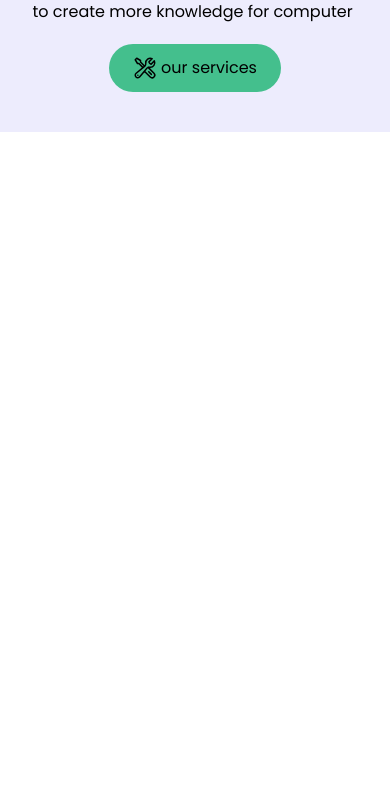
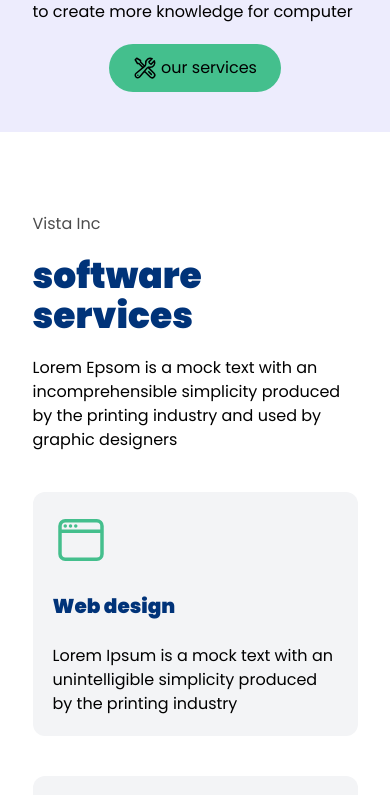
Before and after one commit to mohammadjamshidi8/learn-react__static-website-VISTHA, a React (Vite) app: page / in a window 390 px wide. Shown: the part 1163-1958 px from the top of the page. Before the commit the page ends 1295 px from the top, so only its background shows below. Built offline with nearby package versions, Linux system fonts and the light colour scheme.

Commit message:
style : responsive servies section

```diff
--- /dev/null
+++ b/src/Services.jsx
@@ -0,0 +1,41 @@
+import React from "react";
+import ServiceBox from "./components/ServiceBox";
+
+export default function Services() {
+
+
+    const serviceInfo = [
+        {id: 1,icon : 'M3 8.25V18a2.25 2.25 0 0 0 2.25 2.25h13.5A2.25 2.25 0 0 0 21 18V8.25m-18 0V6a2.25 2.25 0 0 1 2.25-2.25h13.5A2.25 2.25 0 0 1 21 6v2.25m-18 0h18M5.25 6h.008v.008H5.25V6ZM7.5 6h.008v.008H7.5V6Zm2.25 0h.008v.008H9.75V6Z',title: 'Web design',text: 'Lorem Ipsum is a mock text with an unintelligible simplicity produced by the printing industry'},
+        {id: 2,icon : 'M10.5 1.5H8.25A2.25 2.25 0 0 0 6 3.75v16.5a2.25 2.25 0 0 0 2.25 2.25h7.5A2.25 2.25 0 0 0 18 20.25V3.75a2.25 2.25 0 0 0-2.25-2.25H13.5m-3 0V3h3V1.5m-3 0h3m-3 18.75h3',title: 'Mobile programming',text: 'Lorem Ipsum is a mock text with an unintelligible simplicity produced by the printing industry'},
+        {id: 3,icon : 'M6 12 3.269 3.125A59.769 59.769 0 0 1 21.485 12 59.768 59.768 0 0 1 3.27 20.875L5.999 12Zm0 0h7.5',title: 'Reservation service',text: 'Lorem Ipsum is a mock text with an unintelligible simplicity produced by the printing industry'},
+        {id: 4,icon : 'M2.25 3h1.386c.51 0 .955.343 1.087.835l.383 1.437M7.5 14.25a3 3 0 0 0-3 3h15.75m-12.75-3h11.218c1.121-2.3 2.1-4.684 2.924-7.138a60.114 60.114 0 0 0-16.536-1.84M7.5 14.25 5.106 5.272M6 20.25a.75.75 0 1 1-1.5 0 .75.75 0 0 1 1.5 0Zm12.75 0a.75.75 0 1 1-1.5 0 .75.75 0 0 1 1.5 0Z',title: 'Business services',text: 'Lorem Ipsum is a mock text with an unintelligible simplicity produced by the printing industry'},
+        {id: 5,icon : 'M9 12.75 11.25 15 15 9.75m-3-7.036A11.959 11.959 0 0 1 3.598 6 11.99 11.99 0 0 0 3 9.749c0 5.592 3.824 10.29 9 11.623 5.176-1.332 9-6.03 9-11.622 0-1.31-.21-2.571-.598-3.751h-.152c-3.196 0-6.1-1.248-8.25-3.285Z',title: 'First class support',text: 'Lorem Ipsum is a mock text with an unintelligible simplicity produced by the printing industry'},
+        {id: 6,icon : 'M12 16.5V9.75m0 0 3 3m-3-3-3 3M6.75 19.5a4.5 4.5 0 0 1-1.41-8.775 5.25 5.25 0 0 1 10.233-2.33 3 3 0 0 1 3.758 3.848A3.752 3.752 0 0 1 18 19.5H6.75Z',title: 'Cloud technology',text: 'Lorem Ipsum is a mock text with an unintelligible simplicity produced by the printing industry'}
+    ]
+
+
+
+  return (
+    <div className="my-10 py-10">
+      <div className="responsive flex flex-col gap-y-10">
+        <div className="flex flex-col gap-y-5">
+          <span className="text-black text-opacity-70">Vista Inc</span>
+
+          <h2 className="text-4xl xl:text-5xl 2xl:text-6xl font-black text-primary">
+          software services
+          </h2>
+
+          <span className="lg:text-lg lg:w-1/2">
+          Lorem Epsom is a mock text with an incomprehensible simplicity produced by the printing industry and used by graphic designers
+          </span>
+        </div>
+
+        <div className=" grid grid-cols-1 md:grid-cols-2 xl:grid-cols-3 gap-10">
+            {serviceInfo.map(item => (
+                <ServiceBox {...item} />
+            ))}
+        </div>
+      </div>
+    </div>
+  );
+}
--- /dev/null
+++ b/src/components/ServiceBox.jsx
@@ -0,0 +1,36 @@
+import React from 'react'
+
+export default function ServiceBox({icon,title,text}) {
+
+
+  return (
+    <div className="relative flex flex-col items-start gap-y-6 transition duration-700 bg-gray-100 p-5 rounded-xl hover:bg-green-100 cursor-pointer hover:-translate-y-4 overflow-hidden group z-20">
+      <div className='absolute transition-all duration-700 right-0 left-0 w-full top-20 h-0 bg-green-500 bg-opacity-20 skew-y-12 group-hover:h-[90%] z-10'></div>
+    <div>
+      <svg
+        xmlns="http://www.w3.org/2000/svg"
+        fill="none"
+        viewBox="0 0 24 24"
+        strokeWidth={1.5}
+        stroke="currentColor"
+        className="w-14 h-14 transition-colors duration-700 text-sabz z-20 group-hover:text-primary"
+      >
+        <path
+          strokeLinecap="round"
+          strokeLinejoin="round"
+          d={icon}
+        />
+      </svg>
+      </div>
+
+      <div>
+        <h3 className='text-primary transition-colors duration-700 group-hover:text-black font-black text-xl z-50'>{title}</h3>
+      </div>
+
+      <div>
+        <span>{text}</span>
+      </div>
+
+  </div>
+  )
+}
--- a/src/main.jsx
+++ b/src/main.jsx
@@ -3,6 +3,7 @@ import ReactDOM from 'react-dom/client'
 import Menu from './Menu'
 import Hero from './Hero'
 import AboutUs from './AboutUs'
+import Services from './Services'
 
 
 ReactDOM.createRoot(document.getElementById('root')).render(
@@ -10,5 +11,6 @@ ReactDOM.createRoot(document.getElementById('root')).render(
     <Menu/>
     <Hero/>
     <AboutUs/>
+    <Services/>
   </React.StrictMode>,
 )
```
